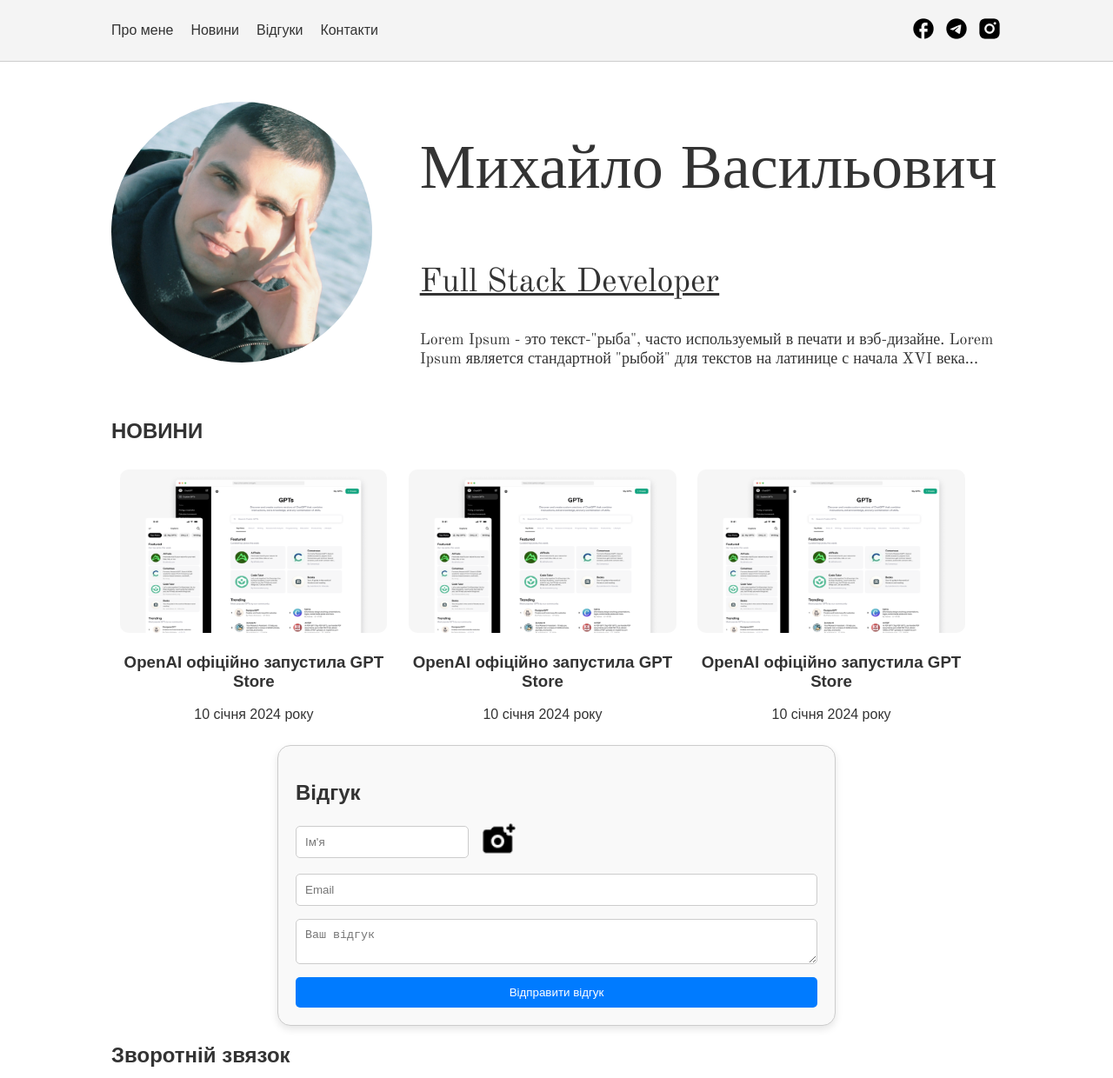
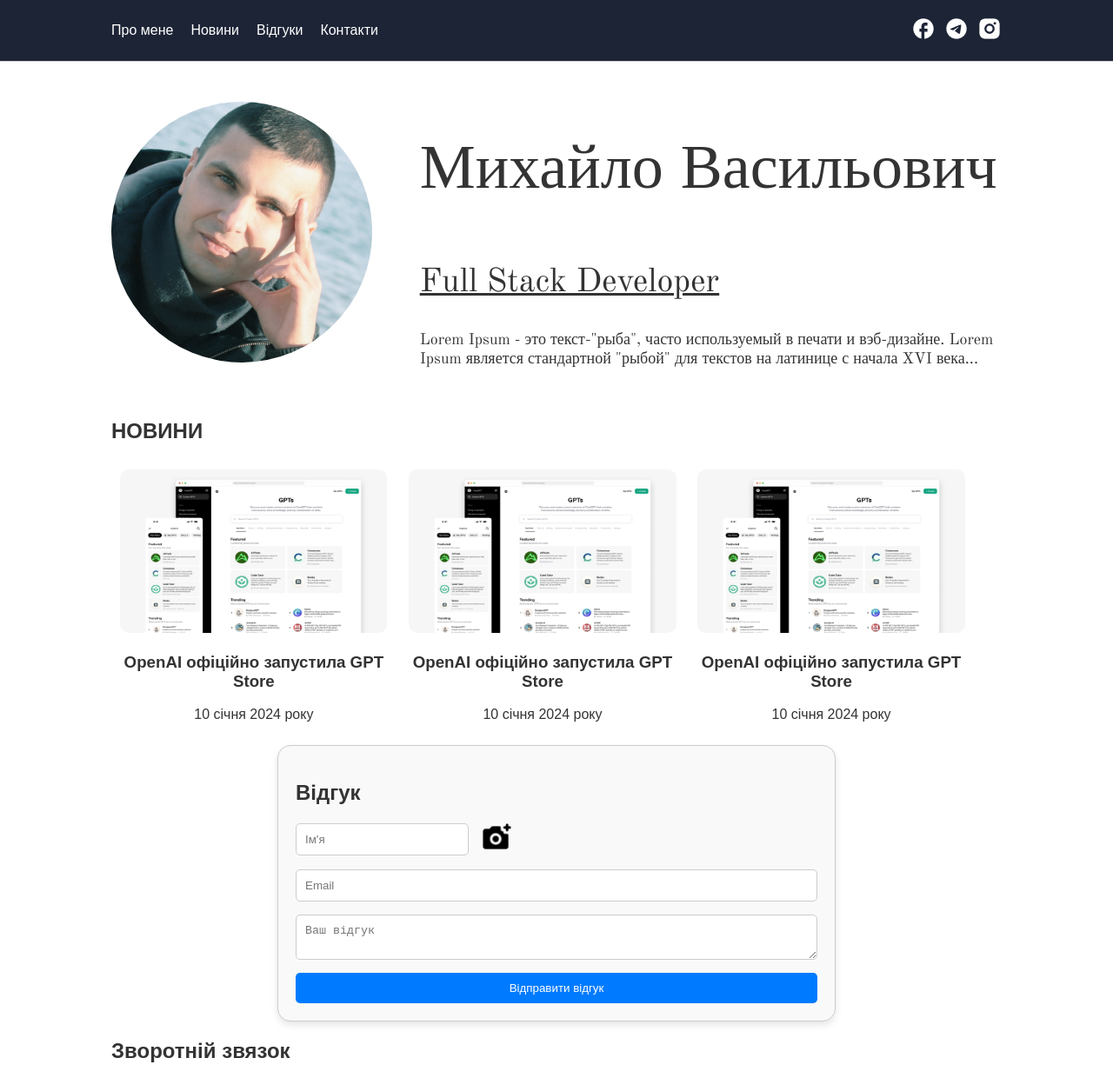
Before and after one commit to Kalabalyk/mySite, a plain HTML site: page index.html in a window 1280 px wide. Shown: the top 1240 px of the page at 87% size. Drawn offline with nearby package versions, Linux system fonts and the light colour scheme.

Commit message:
Изменения цвета heder footer

```diff
--- a/main.css
+++ b/main.css
@@ -6,7 +6,7 @@ body {
 }
 
 header {
-  background-color: #f4f4f4;
+  background-color: #1D2436;
   padding: 10px 0;
   border-bottom: 1px solid #ccc;
 }
@@ -28,12 +28,13 @@ nav ul {
 
 nav a {
   text-decoration: none;
-  color: #333;
+  color: #fff;
 }
 
 nav .social {
   display: flex;
   gap: 10px;
+  filter: brightness(0) invert(1);
 }
 
 .profile-pic {
@@ -311,8 +312,8 @@ footer {
 }
 
 .upload-icon {
-  width: 40px;
-  height: 40px;
+  width: 35px;
+  height: 35px;
   cursor: pointer;
 }
 
@@ -360,7 +361,7 @@ footer {
   justify-content: space-between;
   align-items: center;
   padding: 20px;
-  background-color: #333;
+  background-color: #1D2436;
   color: #fff;
 }
 
```
